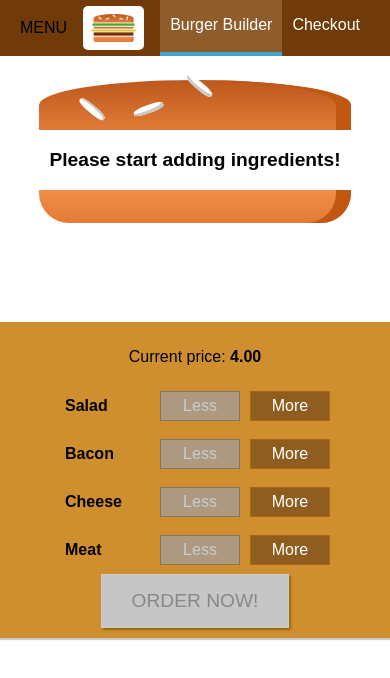
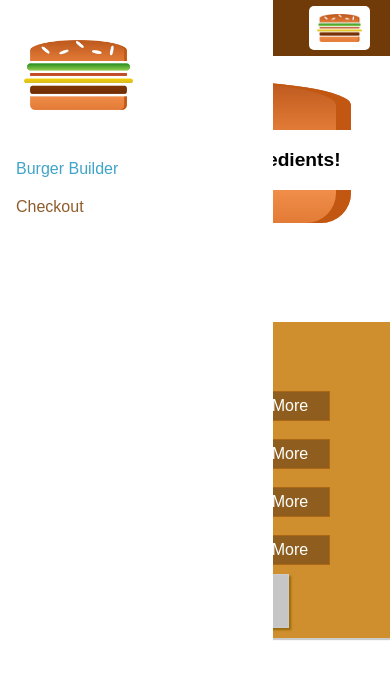
Before and after one commit to jhimy-michel/react-training, a React (Create React App) app in the folder burger/: page / in a window 390 px wide. Shown: the top 678 px of the page. Built offline with nearby package versions, Linux system fonts and the light colour scheme; a web font is replaced by a local one.

Commit message:
Fixing responsive components

```diff
--- a/burger/src/components/Layout/Layout.js
+++ b/burger/src/components/Layout/Layout.js
@@ -2,10 +2,11 @@
 import Aux from "../../hoc/Aux";
 import "./Layout.css";
 import Toolbar from "../Navigation/Toolbar/Toolbar";
-
+import SideDrawer from "../Navigation/SideDrawer/SideDrawer";
 const Layout = (props) => (
   <Aux>
     <Toolbar />
+    <SideDrawer />
     <main className="Content">{props.children}</main>
   </Aux>
 );
--- a/burger/src/components/Logo/Logo.css
+++ b/burger/src/components/Logo/Logo.css
@@ -1,7 +1,7 @@
 .Logo {
   background-color: white;
   padding: 8px;
-  height: 80%;
+  height: 100%;
   box-sizing: border-box;
   border-radius: 5px;
 }
--- a/burger/src/components/Navigation/NavigationItems/NavigationItem/NavigationItem.css
+++ b/burger/src/components/Navigation/NavigationItems/NavigationItem/NavigationItem.css
@@ -1,6 +1,26 @@
+.NavigationItem {
+  margin: 10px 0;
+  box-sizing: border-box;
+  display: block;
+  width: 100%;
+}
+
+.NavigationItem a {
+  color: #8f5c2c;
+  text-decoration: none;
+  width: 100%;
+  box-sizing: border-box;
+  display: block;
+}
+
+.NavigationItem a:hover,
+.NavigationItem a:active,
+.NavigationItem a.active {
+  color: #40a4c8;
+}
+@media (min-width: 500px) {
   .NavigationItem {
     margin: 0;
-  box-sizing: border-box;
     display: flex;
     height: 100%;
     align-items: center;
@@ -8,12 +28,9 @@
 
   .NavigationItem a {
     color: white;
-  text-decoration: none;
     height: 100%;
     padding: 16px 10px;
     border-bottom: 4px solid transparent;
-  box-sizing: border-box;
-  display: block;
   }
 
   .NavigationItem a:hover,
@@ -23,3 +40,4 @@
     border-bottom: 4px solid #40a4c8;
     color: white;
   }
+}
--- a/burger/src/components/Navigation/NavigationItems/NavigationItems.css
+++ b/burger/src/components/Navigation/NavigationItems/NavigationItems.css
@@ -3,6 +3,12 @@
   padding: 0;
   list-style: none;
   display: flex;
+  flex-flow: column;
   align-items: center;
   height: 100%;
 }
+@media (min-width: 500px) {
+  .NavigationItems {
+    flex-flow: row;
+  }
+}
--- /dev/null
+++ b/burger/src/components/Navigation/SideDrawer/SideDrawer.css
@@ -0,0 +1,31 @@
+.SideDrawer {
+  position: fixed;
+  width: 280px;
+  max-width: 70%;
+  height: 100%;
+  left: 0;
+  top: 0;
+  z-index: 200;
+  background-color: white;
+  padding: 32px 16px;
+  box-sizing: border-box;
+  transition: transform 0.3 ease-out;
+}
+
+@media (min-width: 500px) {
+  .SideDrawer {
+    display: none;
+  }
+}
+
+.Open {
+  transform: translateX(0);
+}
+.Close {
+  transform: translateX(-100%);
+}
+
+.SideLogo {
+  height: 11%;
+  margin-bottom: 32px;
+}
--- /dev/null
+++ b/burger/src/components/Navigation/SideDrawer/SideDrawer.js
@@ -0,0 +1,20 @@
+import React from "react";
+import Logo from "../../Logo/Logo";
+import NavigationItems from "../NavigationItems/NavigationItems";
+import "./SideDrawer.css";
+
+const SideDrawer = (props) => {
+  // ..
+  return (
+    <div className="SideDrawer">
+      <div className="SideLogo">
+        <Logo />
+      </div>
+      <nav>
+        <NavigationItems />
+      </nav>
+    </div>
+  );
+};
+
+export default SideDrawer;
--- a/burger/src/components/Navigation/Toolbar/Toolbar.css
+++ b/burger/src/components/Navigation/Toolbar/Toolbar.css
@@ -15,3 +15,13 @@
 .Toolbar nav {
   height: 100%;
 }
+
+.ToolLogo {
+  height: 80%;
+}
+
+@media (max-width: 499px) {
+  .DesktopOnly {
+    display: none;
+  }
+}
--- a/burger/src/components/Navigation/Toolbar/Toolbar.js
+++ b/burger/src/components/Navigation/Toolbar/Toolbar.js
@@ -6,8 +6,10 @@
 const Toolbar = (props) => (
   <header className="Toolbar">
     <div>MENU</div>
-    <Logo />
-    <nav>
+    <div className="ToolLogo">
+      <Logo />
+    </div>
+    <nav className="DesktopOnly">
       <NavigationItems />
     </nav>
   </header>
```
Lines whose indentation alone changed are shown as unchanged.
